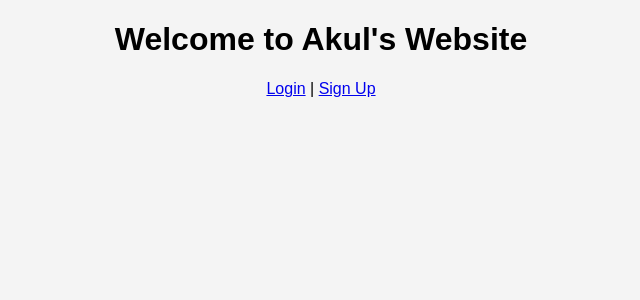
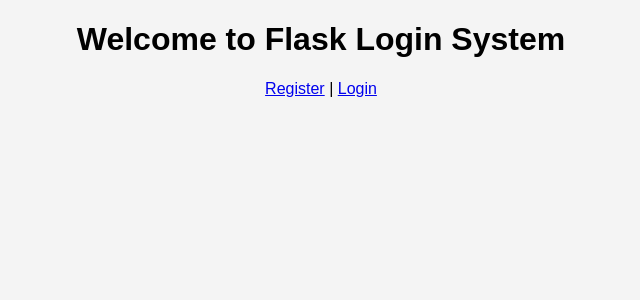
Before and after one commit to akulsood12/Login-System, a Flask app: page / in a window 1280 px wide. Shown: the top 300 px of the page, without its empty margins (319-959 px from the left). Run offline with Flask 3, Linux system fonts and the light colour scheme.

Commit message:
Update index.html

```diff
--- a/templates/index.html
+++ b/templates/index.html
@@ -1,12 +1,13 @@
 <!DOCTYPE html>
 <html lang="en">
 <head>
-    <title>Home</title>
+    <meta charset="UTF-8">
+    <meta name="viewport" content="width=device-width, initial-scale=1.0">
+    <title>Login System</title>
     <link rel="stylesheet" href="{{ url_for('static', filename='style.css') }}">
 </head>
 <body>
-    <h1>Welcome to Akul's Website</h1>
-    <a href="{{ url_for('login') }}">Login</a> |
-    <a href="{{ url_for('signup') }}">Sign Up</a>
+    <h1>Welcome to Flask Login System</h1>
+    <a href="/register">Register</a> | <a href="/login">Login</a>
 </body>
 </html>
```
